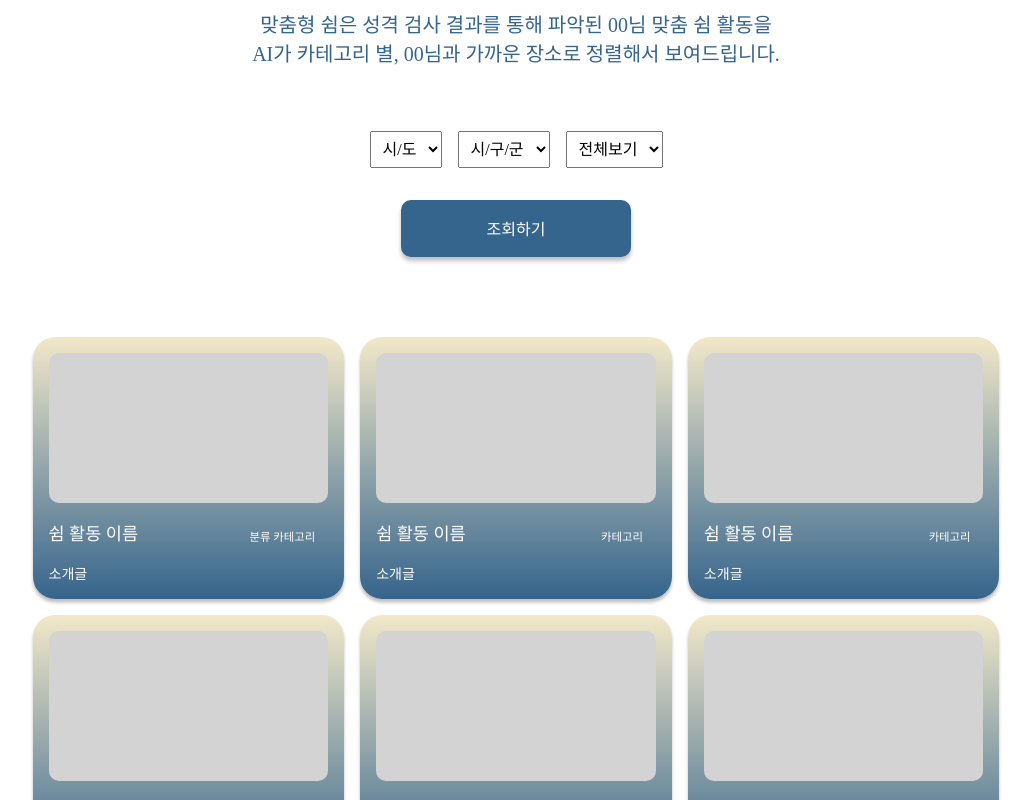
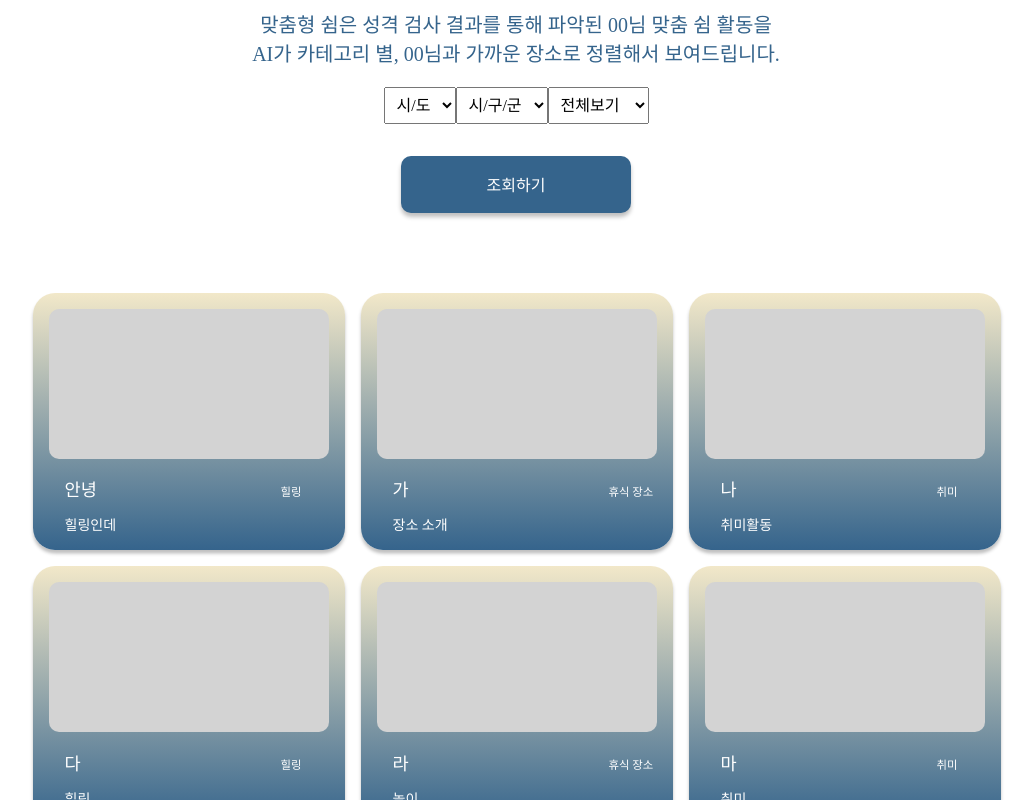
Before and after one commit to Serengeti-HYU/Hyu_frontend, a React (Create React App) app: page /rest-activity in a window 1280 px wide. Shown: the part 880-1680 px from the top of the page, without its empty margins (124-1157 px from the left). Built offline with nearby package versions, Linux system fonts and the light colour scheme; a web font is replaced by a local one.

Commit message:
Feat: 위치 정보에 따른 필터링

```diff
--- a/src/pages/Newsletter/RestActivity.jsx
+++ b/src/pages/Newsletter/RestActivity.jsx
@@ -1,8 +1,9 @@
-import React from "react";
+import React, { useState, useEffect } from "react";
 import styled from "styled-components";
 import LoginHeader from "../../components/LoginHeader";
 import Footer from "../../components/footer";
 
+// Styled components
 const Container = styled.div`
   width: 100%;
   margin: 0 auto;
@@ -11,6 +12,7 @@ const Container = styled.div`
   flex-direction: column;
   align-items: center;
 `;
+
 const AdZone = styled.div`
   width: 100%;
   display: flex;
@@ -20,6 +22,7 @@ const AdZone = styled.div`
   align-items: center;
   background: #eaeaea;
 `;
+
 const Main = styled.main`
   width: 100%;
   max-width: 967px;
@@ -29,39 +32,34 @@ const Main = styled.main`
     margin-top: 9rem;
   }
 `;
+
 const Logo = styled.img``;
+
 const Title = styled.h1`
   color: #35648c;
   font-size: 32px;
-  font-style: normal;
   font-weight: 400;
   line-height: normal;
 `;
+
 const Subtitle = styled.h2`
   color: #35648c;
   font-size: 20px;
-  font-style: normal;
   font-weight: 700;
   line-height: normal;
   text-decoration-line: underline;
   margin-top: 1rem;
 `;
+
 const Description = styled.p`
   color: #35648c;
   font-size: 20px;
-  font-style: normal;
   font-weight: 400;
   line-height: normal;
   margin-top: 3rem;
   #hyu {
     font-weight: 900;
   }
-`;
-const Form = styled.form`
-  display: flex;
-  justify-content: center;
-  gap: 1rem;
-  margin-top: 4rem;
 `;
 
 const Select = styled.select`
@@ -84,23 +82,26 @@ const Button = styled.button`
   border: none;
   color: #fff;
   font-size: 16px;
-  font-style: normal;
   font-weight: 400;
-  line-height: normal;
   cursor: pointer;
 `;
+
 const Cards = styled.div`
+  margin: auto;
   display: grid;
   grid-template-columns: repeat(3, 1fr);
   gap: 1rem;
   margin-top: 2rem;
+  justify-items: center;
 `;
+
 const Card = styled.div`
   border-radius: 21.973px;
   background: linear-gradient(180deg, #f2e8c9 0%, #35648c 100%);
   box-shadow: 0px 3.516px 3.516px 0px rgba(0, 0, 0, 0.25);
   padding: 1rem;
   text-align: left;
+  width: 19.5rem;
 `;
 
 const CardImage = styled.div`
@@ -110,34 +111,424 @@ const CardImage = styled.div`
   border-radius: 10px;
   margin-bottom: 1rem;
 `;
+
 const CardTitle = styled.h3`
   color: #fff;
   font-size: 17.579px;
-  font-style: normal;
   font-weight: 500;
-  line-height: normal;
+  margin-left: 1rem;
+  width: 70%;
+  white-space: nowrap;
+  overflow: hidden;
+  text-overflow: ellipsis;
 `;
-const CardDescription = styled.span`
+
+const CardDescription = styled.div`
+  position: relative;
   color: #fff;
   font-size: 14.063px;
-  font-style: normal;
   font-weight: 400;
-  line-height: normal;
+  width: 95%;
+  white-space: nowrap;
+  overflow: hidden;
+  text-overflow: ellipsis;
+  margin-top: -0.3rem;
+  margin-left: 1rem;
 `;
-const CardCategoty = styled.span`
+
+const CardCategory = styled.div`
   color: #fff;
   font-size: 11.426px;
-  font-style: normal;
   font-weight: 300;
-  width: 100px;
-  line-height: normal;
   position: absolute;
-  margin-top: -2.2rem;
-  margin-left: 8rem;
+  margin-top: -3.2rem;
+  margin-left: 14.5rem;
   text-align: right;
 `;
 
+// 시/도와 시군구 데이터
+const data = [
+  {
+    name: "서울",
+    subArea: [
+      "강남구",
+      "강동구",
+      "강북구",
+      "강서구",
+      "관악구",
+      "광진구",
+      "구로구",
+      "금천구",
+      "노원구",
+      "도봉구",
+      "동대문구",
+      "동작구",
+      "마포구",
+      "서대문구",
+      "서초구",
+      "성동구",
+      "성북구",
+      "송파구",
+      "양천구",
+      "영등포구",
+      "용산구",
+      "은평구",
+      "종로구",
+      "중구",
+      "중랑구",
+    ],
+  },
+  {
+    name: "부산",
+    subArea: [
+      "강서구",
+      "금정구",
+      "남구",
+      "동구",
+      "동래구",
+      "부산진구",
+      "북구",
+      "사상구",
+      "사하구",
+      "서구",
+      "수영구",
+      "연제구",
+      "영도구",
+      "중구",
+      "해운대구",
+      "기장군",
+    ],
+  },
+  {
+    name: "대구",
+    subArea: [
+      "남구",
+      "달서구",
+      "동구",
+      "북구",
+      "서구",
+      "수성구",
+      "중구",
+      "달성군",
+    ],
+  },
+  {
+    name: "인천",
+    subArea: [
+      "강화군",
+      "계양구",
+      "미추홀구",
+      "남동구",
+      "남구",
+      "동구",
+      "부평구",
+      "서구",
+      "중구",
+    ],
+  },
+  {
+    name: "광주",
+    subArea: ["광산구", "남구", "동구", "북구", "서구"],
+  },
+  {
+    name: "대전",
+    subArea: ["대덕구", "동구", "서구", "유성구", "중구"],
+  },
+  {
+    name: "울산",
+    subArea: ["남구", "동구", "북구", "중구", "울주군"],
+  },
+  {
+    name: "경기",
+    subArea: [
+      "가평군",
+      "고양시 덕양구",
+      "고양시 일산동구",
+      "고양시 일산서구",
+      "과천시",
+      "광명시",
+      "광주시",
+      "구리시",
+      "군포시",
+      "김포시",
+      "남양주시",
+      "동두천시",
+      "부천시",
+      "성남시 분당구",
+      "성남시 수정구",
+      "성남시 중원구",
+      "수원시 권선구",
+      "수원시 영통구",
+      "수원시 장안구",
+      "수원시 팔달구",
+      "시흥시",
+      "안산시 단원구",
+      "안산시 상록구",
+      "안성시",
+      "안양시 동안구",
+      "안양시 만안구",
+      "양주시",
+      "양평군",
+      "여주시",
+      "연천군",
+      "오산시",
+      "용인시 기흥구",
+      "용인시 수지구",
+      "용인시 처인구",
+      "의왕시",
+      "의정부시",
+      "이천시",
+      "파주시",
+      "평택시",
+      "포천시",
+      "하남시",
+      "화성시",
+    ],
+  },
+  {
+    name: "강원",
+    subArea: [
+      "강릉시",
+      "고성군",
+      "동해시",
+      "삼척시",
+      "속초시",
+      "양구군",
+      "양양군",
+      "영월군",
+      "원주",
+      "정선군",
+      "철원군",
+      "춘천시",
+      "태백시",
+      "평창군",
+      "홍천군",
+      "화천군",
+      "횡성군",
+    ],
+  },
+  {
+    name: "충북",
+    subArea: [
+      "괴산군",
+      "단양군",
+      "보은군",
+      "영동군",
+      "옥천군",
+      "음성군",
+      "증평군",
+      "진천군",
+      "청주시 상당구",
+      "청주시 서원구",
+      "청주시 흥덕구",
+      "청주시 청원구",
+      "충주시",
+    ],
+  },
+  {
+    name: "충남",
+    subArea: [
+      "계룡시",
+      "공주시",
+      "금산군",
+      "논산시",
+      "보령시",
+      "부여군",
+      "서산시",
+      "서천군",
+      "아산시",
+      "당진시",
+      "천안시 동남구",
+      "천안시 서북구",
+      "홍성군",
+      "예산군",
+      "청양군",
+    ],
+  },
+  {
+    name: "전북",
+    subArea: [
+      "고창군",
+      "군산시",
+      "김제시",
+      "남원시",
+      "익산시",
+      "전주시 덕진구",
+      "전주시 완산구",
+      "정읍시",
+      "진안군",
+      "무주군",
+      "장수군",
+      "임실군",
+      "순창군",
+      "장성군",
+      "완주군",
+    ],
+  },
+  {
+    name: "전남",
+    subArea: [
+      "강진군",
+      "광양시",
+      "구례군",
+      "곡성군",
+      "담양군",
+      "목포시",
+      "무안군",
+      "보성군",
+      "순천시",
+      "신안군",
+      "여수시",
+      "영광군",
+      "영암군",
+      "장흥군",
+      "진도군",
+      "해남군",
+    ],
+  },
+  {
+    name: "경북",
+    subArea: [
+      "경산시",
+      "경주시",
+      "구미시",
+      "김천시",
+      "문경시",
+      "상주시",
+      "안동시",
+      "영주",
+      "영천시",
+      "울릉군",
+      "울진군",
+      "포항시 남구",
+      "포항시 북구",
+      "봉화군",
+      "청도군",
+      "청송군",
+      "칠곡군",
+      "영양군",
+      "군위군",
+    ],
+  },
+  {
+    name: "경남",
+    subArea: [
+      "거제시",
+      "거창군",
+      "김해시",
+      "마산시",
+      "밀양시",
+      "사천시",
+      "산청군",
+      "양산시",
+      "의령군",
+      "진주시",
+      "창녕군",
+      "창원시 마산합포구",
+      "창원시 마산회원구",
+      "창원시 성산구",
+      "창원시 의창구",
+      "창원시 진해구",
+      "통영시",
+      "함안군",
+      "함양군",
+      "하동군",
+      "합천군",
+    ],
+  },
+  {
+    name: "제주",
+    subArea: ["서귀포시", "제주시", "남제주군", "북제주군"],
+  },
+];
+
+const cardData = [
+  {
+    title: "안녕",
+    description: "힐링인데",
+    category: "힐링",
+    location: "서울",
+    district: "강남구",
+  },
+  {
+    title: "가",
+    description: "장소 소개",
+    category: "휴식 장소",
+    location: "부산",
+    district: "해운대구",
+  },
+  {
+    title: "나",
+    description: "취미활동",
+    category: "취미",
+    location: "대구",
+    district: "수성구",
+  },
+  {
+    title: "다",
+    description: "힐링",
+    category: "힐링",
+    location: "서울",
+    district: "강북구",
+  },
+  {
+    title: "라",
+    description: "놀이",
+    category: "휴식 장소",
+    location: "부산",
+    district: "금정구",
+  },
+  {
+    title: "마",
+    description: "취미",
+    category: "취미",
+    location: "대구",
+    district: "북구",
+  },
+];
+
 const RestActivity = () => {
+  const [selectedLocation, setSelectedLocation] = useState("");
+  const [selectedDistrict, setSelectedDistrict] = useState("");
+  const [selectedCategory, setSelectedCategory] = useState("전체보기");
+  const [filteredCards, setFilteredCards] = useState(cardData);
+  const [districtOptions, setDistrictOptions] = useState([]);
+
+  useEffect(() => {
+    const locationData = data.find(
+      (province) => province.name === selectedLocation
+    );
+    setDistrictOptions(locationData ? locationData.subArea : []);
+    setSelectedDistrict(""); // Reset district when location changes
+  }, [selectedLocation]);
+
+  const handleLocationChange = (e) => {
+    setSelectedLocation(e.target.value);
+  };
+
+  const handleDistrictChange = (e) => {
+    setSelectedDistrict(e.target.value);
+  };
+
+  const handleCategoryChange = (e) => {
+    setSelectedCategory(e.target.value);
+  };
+
+  const handleFilterClick = () => {
+    const filtered = cardData.filter((card) => {
+      const matchLocation =
+        !selectedLocation || card.location === selectedLocation;
+      const matchDistrict =
+        !selectedDistrict ||
+        (card.location === selectedLocation &&
+          card.district === selectedDistrict);
+      const matchCategory =
+        selectedCategory === "전체보기" || card.category === selectedCategory;
+      return matchLocation && matchDistrict && matchCategory;
+    });
+    setFilteredCards(filtered);
+  };
+
   return (
     <Container>
       <LoginHeader />
@@ -154,55 +545,40 @@ const RestActivity = () => {
           맞춤형 쉼은 성격 검사 결과를 통해 파악된 00님 맞춤 쉼 활동을 <br />
           AI가 카테고리 별, 00님과 가까운 장소로 정렬해서 보여드립니다.
         </Description>
-        <Form>
-          <Select>
+        <Select value={selectedLocation} onChange={handleLocationChange}>
           <option value="">시/도</option>
+          {data.map((item, index) => (
+            <option key={index} value={item.name}>
+              {item.name}
+            </option>
+          ))}
         </Select>
-          <Select>
+        <Select value={selectedDistrict} onChange={handleDistrictChange}>
           <option value="">시/구/군</option>
+          {districtOptions.map((district, index) => (
+            <option key={index} value={district}>
+              {district}
+            </option>
+          ))}
         </Select>
-          <Select>
-            <option value="">전체보기</option>
+        <Select value={selectedCategory} onChange={handleCategoryChange}>
+          <option value="전체보기">전체보기</option>
+          <option value="취미">취미</option>
+          <option value="휴식 장소">휴식 장소</option>
+          <option value="힐링">힐링</option>
         </Select>
-        </Form>
-        <Button>조회하기</Button>
+        <Button type="button" onClick={handleFilterClick}>
+          조회하기
+        </Button>
         <Cards>
-          <Card>
+          {filteredCards.map((card, index) => (
+            <Card key={index}>
               <CardImage />
-            <CardTitle>쉼 활동 이름</CardTitle>
-            <CardDescription>소개글</CardDescription>
-            <CardCategoty>분류 카테고리</CardCategoty>
+              <CardTitle>{card.title}</CardTitle>
+              <CardDescription>{card.description}</CardDescription>
+              <CardCategory>{card.category}</CardCategory>
             </Card>
-          <Card>
-            <CardImage />
-            <CardTitle>쉼 활동 이름</CardTitle>
-            <CardDescription>소개글</CardDescription>
-            <CardCategoty>카테고리</CardCategoty>
-          </Card>
-          <Card>
-            <CardImage />
-            <CardTitle>쉼 활동 이름</CardTitle>
-            <CardDescription>소개글</CardDescription>
-            <CardCategoty>카테고리</CardCategoty>
-          </Card>
-          <Card>
-            <CardImage />
-            <CardTitle>쉼 활동 이름</CardTitle>
-            <CardDescription>소개글</CardDescription>
-            <CardCategoty>카테고리</CardCategoty>
-          </Card>
-          <Card>
-            <CardImage />
-            <CardTitle>쉼 활동 이름</CardTitle>
-            <CardDescription>소개글</CardDescription>
-            <CardCategoty>카테고리</CardCategoty>
-          </Card>
-          <Card>
-            <CardImage />
-            <CardTitle>쉼 활동 이름</CardTitle>
-            <CardDescription>소개글</CardDescription>
-            <CardCategoty>카테고리</CardCategoty>
-          </Card>
+          ))}
         </Cards>
         <Description id="two">
           <span id="hyu">휴</span>에서 00님을 위해 준비한 맞춤형 쉼을 더
```
Lines whose indentation alone changed are shown as unchanged.
